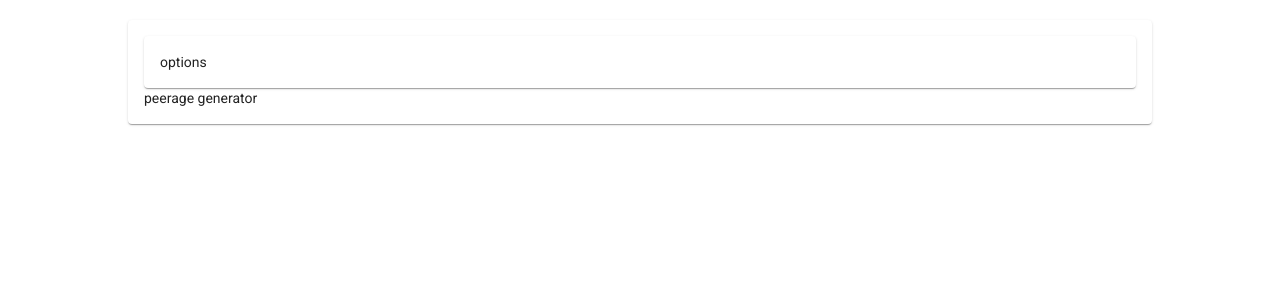
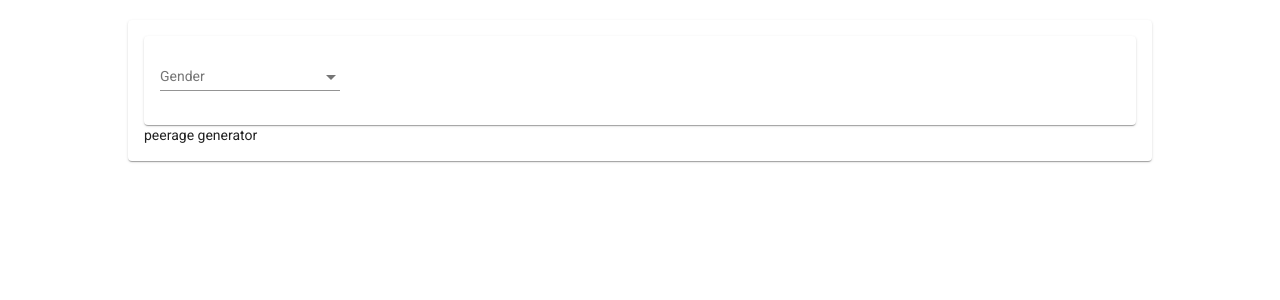
Before and after one commit to boogermanus/PeerageGenerator, an Angular app: page / in a window 1280 px wide. Shown: the top 300 px of the page. Built offline with nearby package versions, Linux system fonts and the light colour scheme.

Commit message:
add gender

```diff
--- a/src/app/components/options/options.component.html
+++ b/src/app/components/options/options.component.html
@@ -1,5 +1,12 @@
 <div>
   <mat-card>
-    options
+    <mat-form-field>
+      <mat-label>Gender</mat-label>
+      <mat-select>
+        <mat-option value="male">Male</mat-option>
+        <mat-option value="female">Female</mat-option>
+        <mat-option value="random">Random</mat-option>
+      </mat-select>
+    </mat-form-field>
   </mat-card>
 </div>
```
Also changed, not shown: src/app/app.module.ts (+15 -8 lines).
